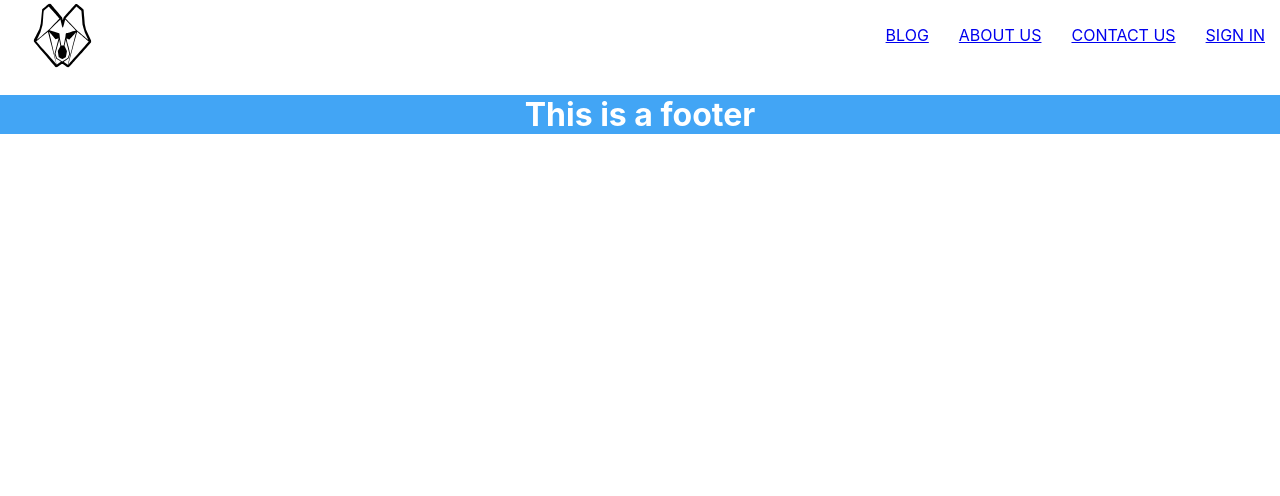
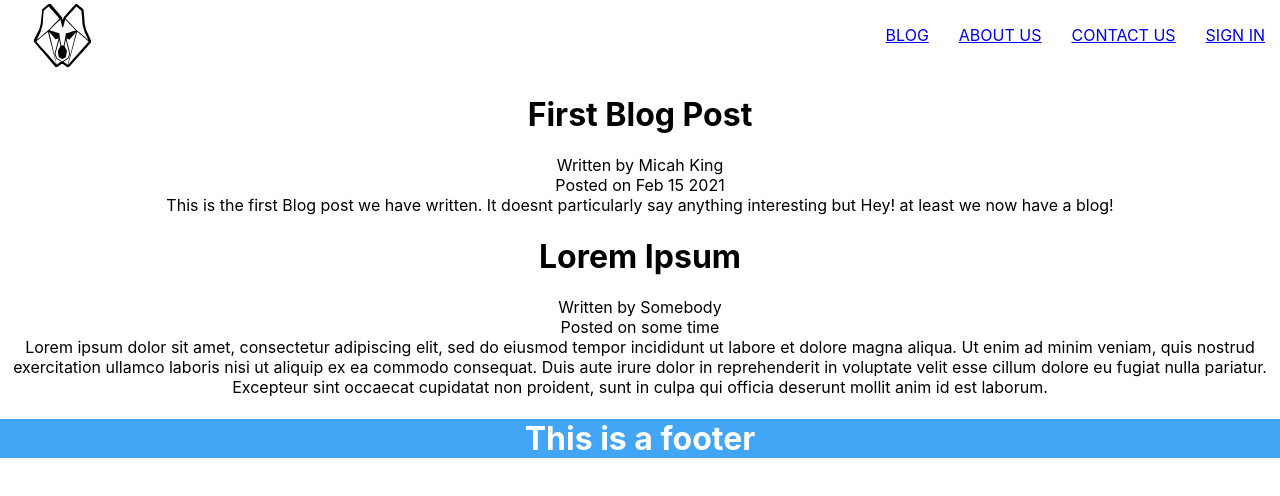
Before and after one commit to wolfpackdevs/wolfpackwebsite, a React (Create React App) app: page /Blog in a window 1280 px wide. Shown: the top 496 px of the page. Built offline with nearby package versions, Linux system fonts and the light colour scheme.

Commit message:
Added blog post functionality

```diff
--- a/src/App.js
+++ b/src/App.js
@@ -4,6 +4,8 @@ import { Switch, Route } from 'react-router-dom';
 import Homepage from './pages/homepage/homepage.page';
 
 import Contact from './pages/contact/contact.page';
+
+import BlogPage from './pages/blog/blog-page.component';
 
 import Header from './components/Header/Header.component';
 import Foot from './components/foot/Foot.component';
@@ -17,6 +19,7 @@ const App = () => {
       <Switch>
         <Route exact path="/" component={Homepage} />
         <Route path="/contact" component={Contact}/>
+        <Route path="/Blog" component={BlogPage}/>
       </Switch>
       <Foot />
     </div>
--- /dev/null
+++ b/src/blog.data.jsx
@@ -0,0 +1,21 @@
+const BLOG_DATA = [
+    //each section must contain the following id,title, author, time, text
+    {
+        id: 0,
+        title: "First Blog Post",
+        author: "Micah King",
+        time: "Feb 15 2021",
+        text: "This is the first Blog post we have written. It doesnt particularly say anything interesting but Hey! at least we now have a blog!"
+
+    },
+    {
+        id: 1,
+        title: "Lorem Ipsum",
+        author: 'Somebody',
+        time: 'some time',
+        text: 'Lorem ipsum dolor sit amet, consectetur adipiscing elit, sed do eiusmod tempor incididunt ut labore et dolore magna aliqua. Ut enim ad minim veniam, quis nostrud exercitation ullamco laboris nisi ut aliquip ex ea commodo consequat. Duis aute irure dolor in reprehenderit in voluptate velit esse cillum dolore eu fugiat nulla pariatur. Excepteur sint occaecat cupidatat non proident, sunt in culpa qui officia deserunt mollit anim id est laborum.'
+    }
+
+];
+
+export default BLOG_DATA;
--- /dev/null
+++ b/src/components/blog-preview/blog-preview.component.jsx
@@ -0,0 +1,14 @@
+import React from 'react';
+
+import './blog-preview.styles.scss';
+
+const BlogPreview=({id,title, author, time, text})=>(
+    <div className='blog-preview'>
+        <h1 className='title'>{title}</h1>
+        <div className='author'>Written by {author}</div>
+        <div className='time'>Posted on {time}</div>
+        <span className='text'>{text}</span>
+    </div>
+)
+
+export default BlogPreview;
--- /dev/null
+++ b/src/pages/blog/blog-page.component.jsx
@@ -0,0 +1,30 @@
+import React from 'react';
+import BlogPreview from './../../components/blog-preview/blog-preview.component';
+import BLOG_DATA from './../../blog.data.jsx';
+import './blog-page.styles';
+
+class BlogPage extends React.Component{
+    constructor(props){
+        super(props);
+
+        this.state={
+            blogList:BLOG_DATA
+        }
+    }
+
+    render(){
+        const {blogList}=this.state;
+
+        return(
+            <div className='blog-page'>
+                {
+                    blogList.map(({id, ...otherBlogProps})=>(
+                        <BlogPreview key={id}{...otherBlogProps} />
+                    ))
+                }
+            </div>
+        );
+    }
+}
+
+export default BlogPage;
```
Also changed, not shown: src/components/blog-preview/blog-preview.styles.scss (added), src/pages/blog/blog-page.styles.jsx (added).
